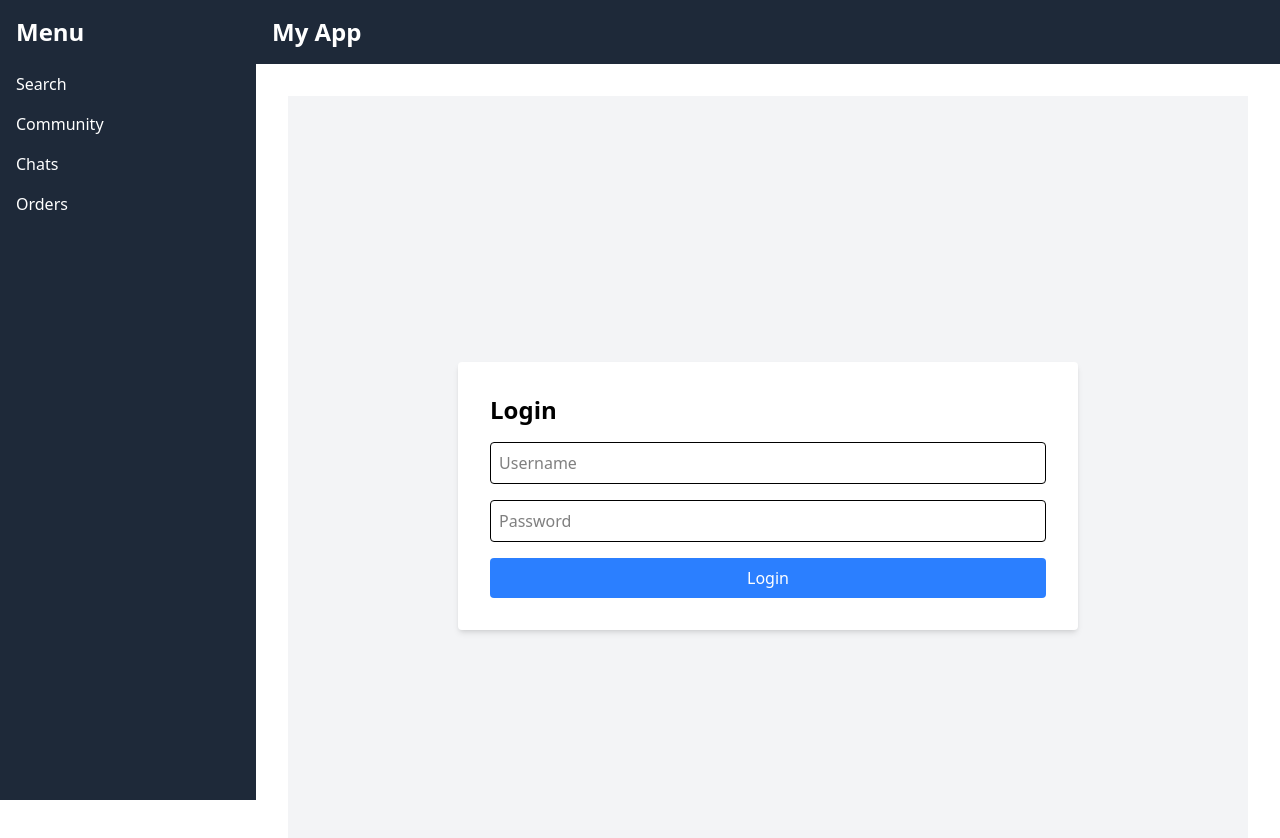
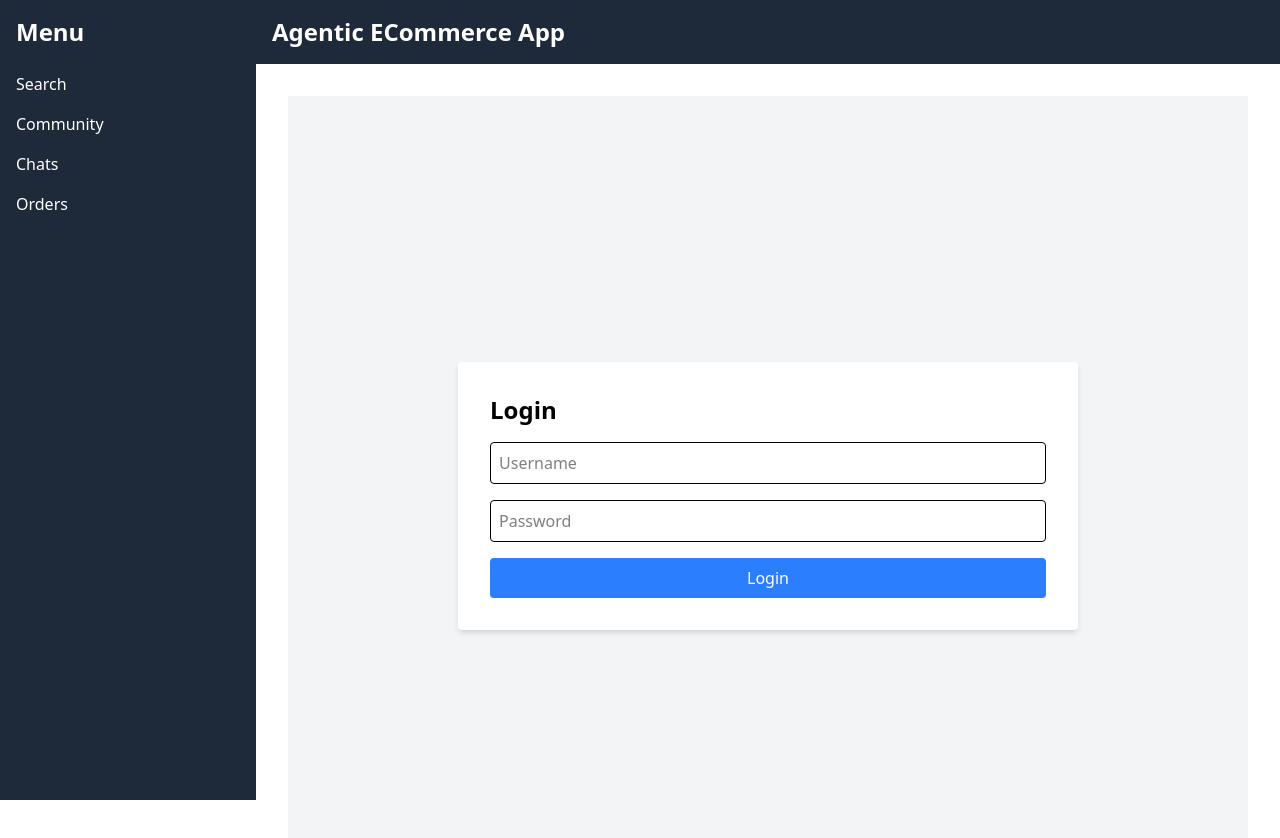
Before and after one commit to uzoochogu/buyer-frontend, a React (Vite) app: page / in a window 1280 px wide. Shown: the top 838 px of the page. Built offline with nearby package versions, Linux system fonts and the light colour scheme; no server answers.

Commit message:
Change header and make it clickable

```diff
--- a/src/components/Header.jsx
+++ b/src/components/Header.jsx
@@ -1,9 +1,21 @@
 import React from "react";
+import { useNavigate } from "react-router-dom";
 
 const Header = () => {
+  const navigate = useNavigate();
+
+  const handleTitleClick = () => {
+    navigate("/dashboard");
+  };
+
   return (
     <div className="bg-gray-800 text-white p-4">
-      <h1 className="text-2xl font-bold">My App</h1>
+      <h1
+        className="text-2xl font-bold cursor-pointer hover:text-gray-300 transition-colors"
+        onClick={handleTitleClick}
+      >
+        Agentic ECommerce App
+      </h1>
     </div>
   );
 };
```
